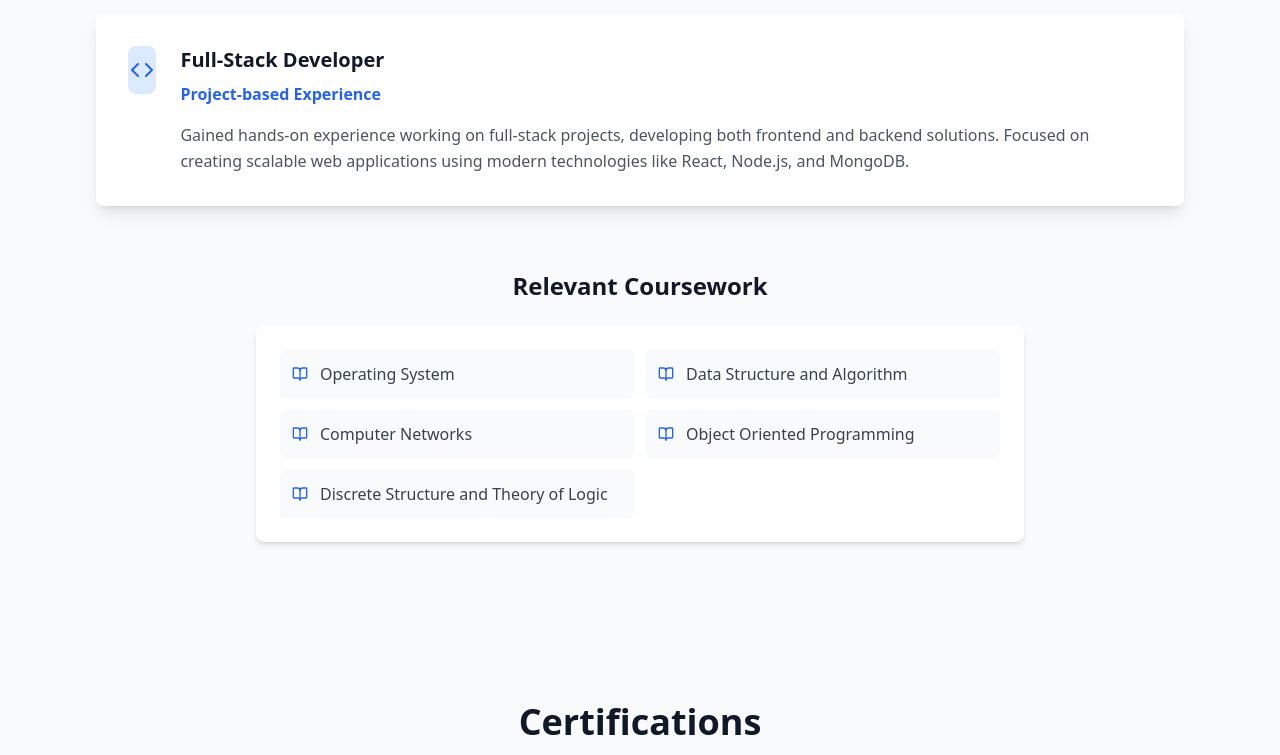
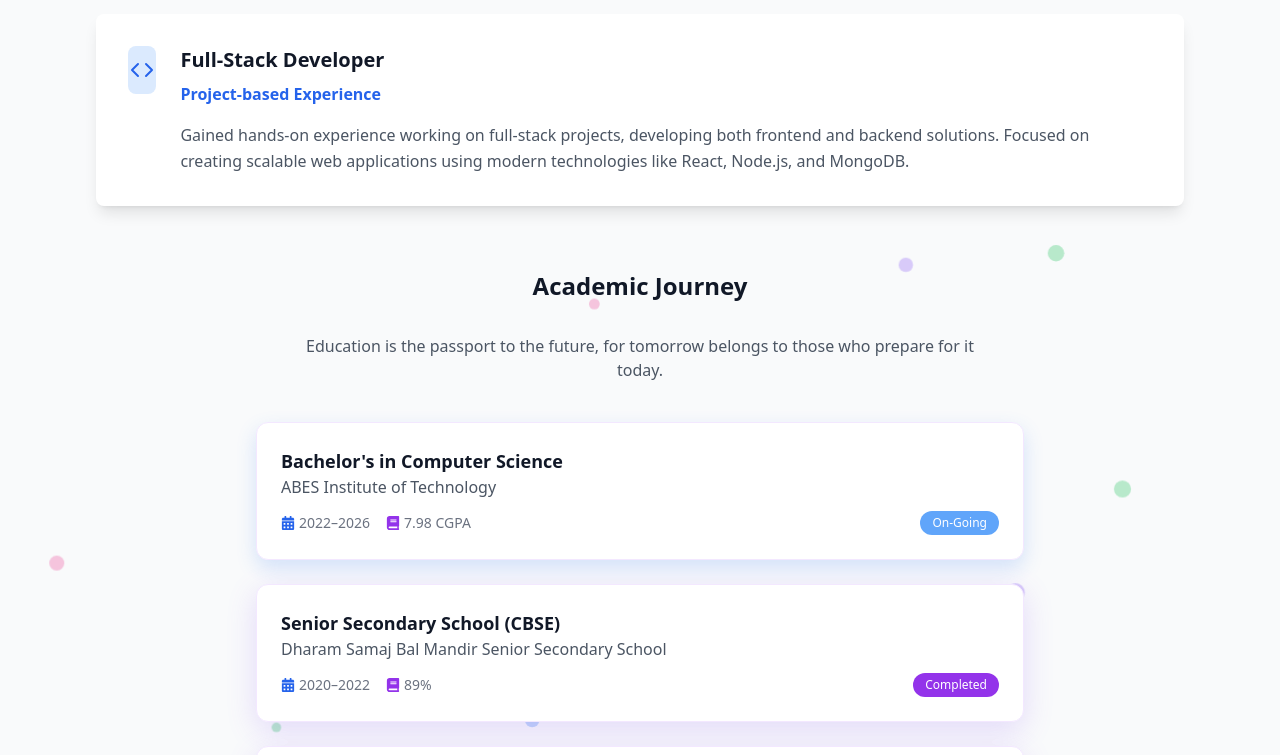
Before and after one commit to Raghavverma109/Portfolio, a React (Vite) app: page / in a window 1280 px wide. Shown: the part 7300-8055 px from the top of the page. Built offline with nearby package versions, Linux system fonts and the light colour scheme.

Commit message:
✨ Updated academic cards with hover effects

```diff
--- a/src/components/Experience.tsx
+++ b/src/components/Experience.tsx
@@ -1,8 +1,8 @@
+import React, { useEffect } from 'react';
+import { Trophy, Code, Award, BookOpen } from 'lucide-react';
+import { FaCalendarAlt, FaBook } from 'react-icons/fa';
 
-import React from 'react';
-import { Trophy, Code, Award, BookOpen } from 'lucide-react';
 
-const Experience = () => {
 const achievements = [
   {
     icon: Trophy,
@@ -30,23 +30,79 @@ const Experience = () => {
   }
 ];
 
-  const coursework = [
-    'Operating System',
-    'Data Structure and Algorithm',
-    'Computer Networks',
-    'Object Oriented Programming',
-    'Discrete Structure and Theory of Logic'
+const academicData = [
+  {
+    title: "Bachelor's in Computer Science",
+    institute: "ABES Institute of Technology",
+    duration: "2022–2026",
+    score: "7.98 CGPA",
+    status: "On-Going",
+  },
+  {
+    title: "Senior Secondary School (CBSE)",
+    institute: "Dharam Samaj Bal Mandir Senior Secondary School",
+    duration: "2020–2022",
+    score: "89%",
+    status: "Completed",
+  },
+  {
+    title: "High School (CBSE)",
+    institute: "Dharam Samaj Bal Mandir Senior Secondary School",
+    duration: "2018–2020",
+    score: "85%",
+    status: "Completed",
+  },
 ];
 
+const statusColors = {
+  "Completed": "bg-purple-600",
+  "On-Going": "bg-blue-400",
+};
+
+const Experience = () => {
+  useEffect(() => {
+    const container = document.getElementById("bubble-container");
+    const colors = [
+      "rgb(34,197,94)", "rgb(59,130,246)", "rgb(236,72,153)",
+      "rgb(245,158,11)", "rgb(139,92,246)"
+    ];
+
+    for (let i = 0; i < 40; i++) {
+      const bubble = document.createElement("div");
+      const size = Math.random() * 8 + 8;
+      bubble.style.width = `${size}px`;
+      bubble.style.height = `${size}px`;
+      bubble.style.backgroundColor = colors[Math.floor(Math.random() * colors.length)];
+      bubble.style.position = "absolute";
+      bubble.style.borderRadius = "50%";
+      bubble.style.opacity = "0.3";
+      bubble.style.left = `${Math.random() * 100}%`;
+      bubble.style.top = `${Math.random() * 100}%`;
+
+      const xMove = Math.random() * 20 - 10;
+      const yMove = Math.random() * 30 + 20;
+
+      const duration = Math.random() * 10 + 8;
+      bubble.style.animation = `floatBubble ${duration}s ease-in-out infinite`;
+      bubble.style.setProperty('--x-move', `${xMove}px`);
+      bubble.style.setProperty('--y-move', `-${yMove}px`);
+
+      container.appendChild(bubble);
+    }
+  }, []);
+
   return (
-    <section id="experience" className="py-20 bg-gray-50">
-      <div className="max-w-6xl mx-auto px-4 sm:px-6 lg:px-8">
+    <section id="experience" className="relative py-20 bg-gray-50 overflow-hidden">
+      {/* Bubble Background */}
+      <div id="bubble-container" className="absolute inset-0 z-0 pointer-events-none"></div>
+
+      <div className="relative z-10 max-w-6xl mx-auto px-4 sm:px-6 lg:px-8">
         <div className="text-center mb-16">
           <h2 className="text-4xl font-bold text-gray-900 mb-4">Experience & Achievements</h2>
           <div className="w-24 h-1 bg-gradient-to-r from-blue-600 to-orange-500 mx-auto mb-8"></div>
         </div>
 
-        {/* Achievements Section */}
+        {/* Achievements */}
         <div className="mb-16">
           <h3 className="text-2xl font-bold text-gray-900 mb-8 text-center">Key Achievements</h3>
           <div className="grid md:grid-cols-3 gap-8">
@@ -58,13 +114,12 @@ const Experience = () => {
                 <h4 className="text-xl font-bold text-gray-900 mb-2">{achievement.title}</h4>
                 <p className="text-blue-600 font-semibold mb-3">{achievement.subtitle}</p>
                 <p className="text-gray-600">{achievement.description}</p>
-
               </div>
             ))}
           </div>
         </div>
 
-        {/* Experience Section */}
+        {/* Professional Experience */}
         <div className="mb-16">
           <h3 className="text-2xl font-bold text-gray-900 mb-8 text-center">Professional Experience</h3>
           <div className="bg-white rounded-lg shadow-lg p-8">
@@ -84,21 +139,58 @@ const Experience = () => {
           </div>
         </div>
 
-        {/* Coursework */}
-        <div>
-          <h3 className="text-2xl font-bold text-gray-900 mb-6 text-center">Relevant Coursework</h3>
-          <div className="bg-white rounded-lg shadow-md p-6 max-w-3xl mx-auto">
-            <div className="grid md:grid-cols-2 gap-3">
-              {coursework.map((course, index) => (
-                <div key={index} className="flex items-center p-3 bg-gray-50 rounded-md hover:bg-gray-100 transition-colors">
-                  <BookOpen className="text-blue-600 mr-3" size={16} />
-                  <span className="text-gray-700 font-medium">{course}</span>
+        {/* Academic Journey */}
+        <div className="mb-16">
+          <h3 className="text-2xl font-bold text-gray-900 mb-8 text-center">Academic Journey</h3>
+          <p className="text-center text-gray-600 mb-10 max-w-2xl mx-auto">
+            Education is the passport to the future, for tomorrow belongs to those who prepare for it today.
+          </p>
+          <div className="space-y-6 max-w-3xl mx-auto">
+            {academicData.map((item, index) => (
+              <div
+                key={index}
+                className="relative bg-white rounded-xl shadow-md p-6 border border-purple-100 hover:border-purple-300  transform transition duration-300  hover:scale-[1.10] hover:shadow-4xl hover:z-10"
+                style={{
+                  boxShadow:
+                    item.status === "Completed"
+                      ? "0 8px 30px rgba(139,92,246,0.2)"
+                      : "0 8px 20px rgba(59,130,246,0.2)",
+                }}
+              >
+
+                <h3 className="text-lg font-semibold text-gray-900">{item.title}</h3>
+                <p className="text-gray-600">{item.institute}</p>
+                <div className="flex flex-wrap items-center gap-4 text-sm text-gray-500 mt-3">
+                  <div className="flex items-center gap-1">
+                    <FaCalendarAlt className="text-blue-600" />
+                    {item.duration}
+                  </div>
+                  <div className="flex items-center gap-1">
+                    <FaBook className="text-purple-600" />
+                    {item.score}
+                  </div>
+                  <div
+                    className={`ml-auto text-white px-3 py-1 rounded-full text-xs font-medium ${statusColors[item.status]}`}
+                  >
+                    {item.status}
+                  </div>
+                </div>
               </div>
             ))}
           </div>
         </div>
       </div>
-      </div>
+
+      {/* Bubble Float Animation */}
+      <style>
+        {`
+          @keyframes floatBubble {
+            0% { transform: translate(0, 0) scale(1); }
+            50% { transform: translate(var(--x-move), var(--y-move)) scale(1.2); }
+            100% { transform: translate(0, 0) scale(1); }
+          }
+        `}
+      </style>
     </section>
   );
 };
```
Also changed, not shown: package.json (+1 -6 lines), src/pages/About.tsx (line endings or trailing spaces), 1 other file (tests, documents, lock files or other folders). Lines whose indentation alone changed are shown as unchanged.
